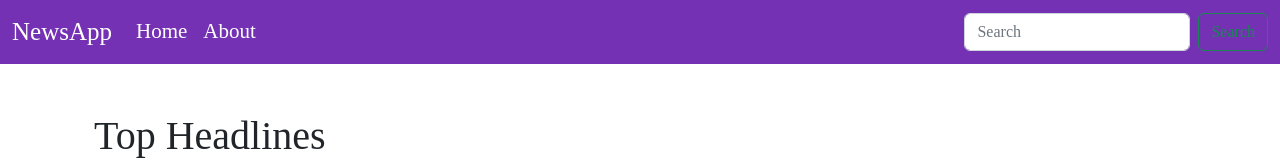
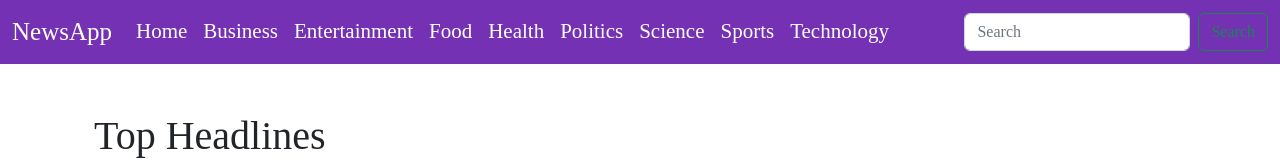
Before and after one commit to akshitrattan/NewsApp-React, a React (Create React App) app: page / in a window 1280 px wide. Shown: the top 160 px of the page. Built offline with nearby package versions, Linux system fonts and the light colour scheme; no server answers; a web font is replaced by a local one.

Commit message:
Added Categories to the app

```diff
--- a/src/components/NavBar.js
+++ b/src/components/NavBar.js
@@ -15,7 +15,28 @@ export default class NavBar extends Component {
                         <a className="nav-link" aria-current="page" href="#">Home</a>
                     </li>
                     <li className="nav-item">
-                        <a className="nav-link" href="#">About</a>
+                        <a className="nav-link" href="#">Business</a>
+                    </li>
+                    <li className="nav-item">
+                        <a className="nav-link" href="#">Entertainment</a>
+                    </li>
+                    <li className="nav-item">
+                        <a className="nav-link" href="#">Food</a>
+                    </li>
+                    <li className="nav-item">
+                        <a className="nav-link" href="#">Health</a>
+                    </li>
+                    <li className="nav-item">
+                        <a className="nav-link" href="#">Politics</a>
+                    </li>
+                    <li className="nav-item">
+                        <a className="nav-link" href="#">Science</a>
+                    </li>
+                    <li className="nav-item">
+                        <a className="nav-link" href="#">Sports</a>
+                    </li>
+                    <li className="nav-item">
+                        <a className="nav-link" href="#">Technology</a>
                     </li>
                     </ul>
                     <form className="d-flex" role="search">
```
